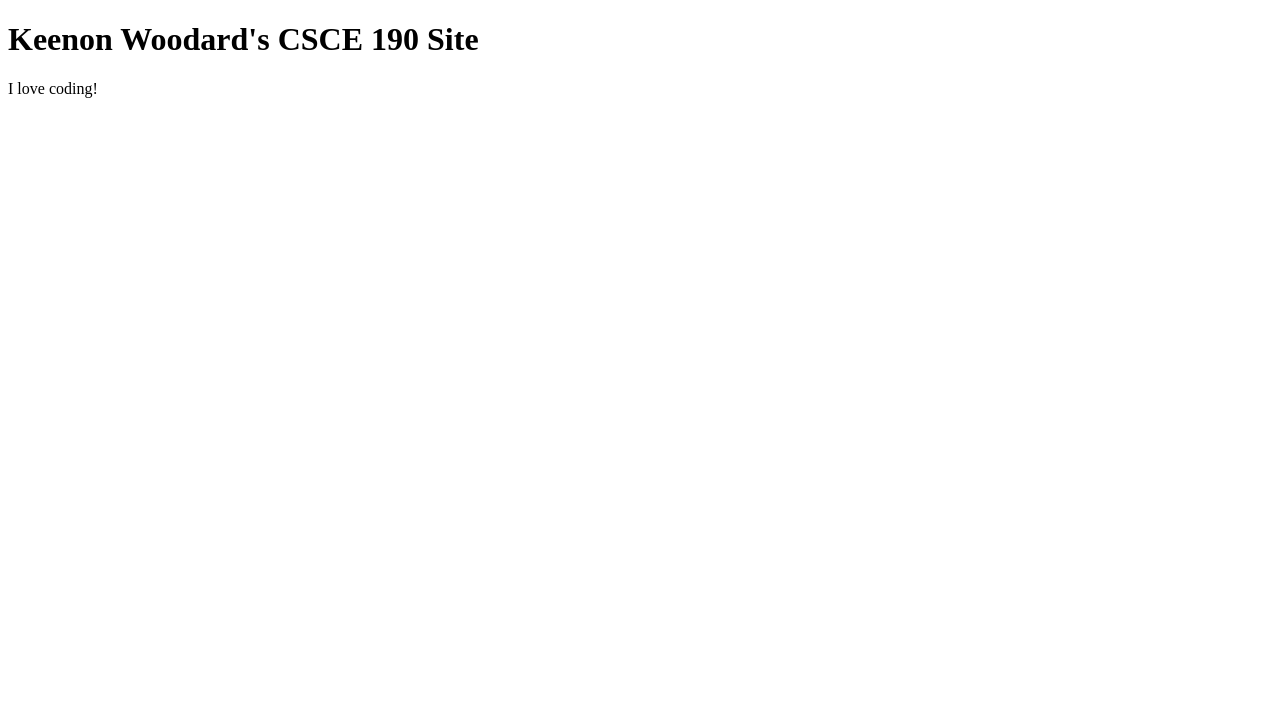
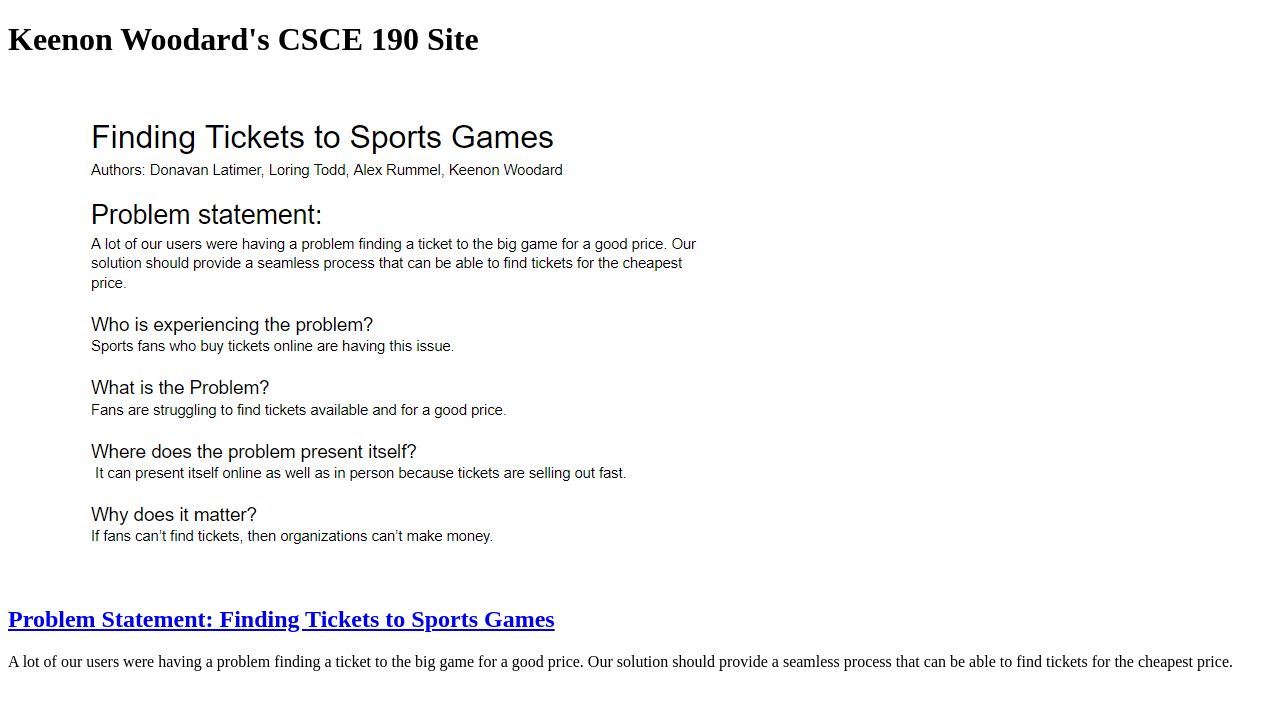
Before and after one commit to keenonwoodard/keenonwoodard.github.io, a plain HTML site: page index.html in a window 1280 px wide. Drawn offline with Linux system fonts and the light colour scheme.

Commit message:
Add files via upload

```diff
--- a/index.html
+++ b/index.html
@@ -4,8 +4,16 @@
         <title>CSCE 190: Keenon Woodard</title>
     </head>
     <body>
-<h1>Keenon Woodard's CSCE 190 Site</h1>
+        <h1>Keenon Woodard's CSCE 190 Site</h1>
 
-<p>I love coding!</p>
+        <section class="assignment">
+            <a href="files/Group Problem Statement .pdf"><img src="images/problem statement.png"><a/>
+            <section class="ass-details">
+                <a href="files/Group Problem Statement .pdf"><h2>Problem Statement: Finding Tickets to Sports Games</h2><a/>
+                <p>
+                    A lot of our users were having a problem finding a ticket to the big game for a good price. Our solution should provide a seamless process that can be able to find tickets for the cheapest price.
+                </p>
+            </section>
+        </section>
     </body>
 </html>
```
Also changed, not shown: images/problem statement.png (added), 1 other file.
